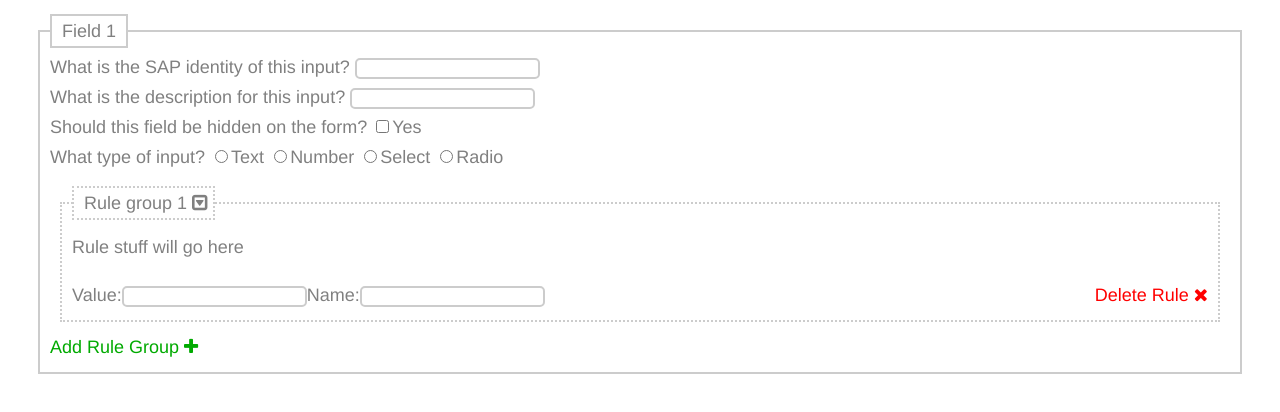
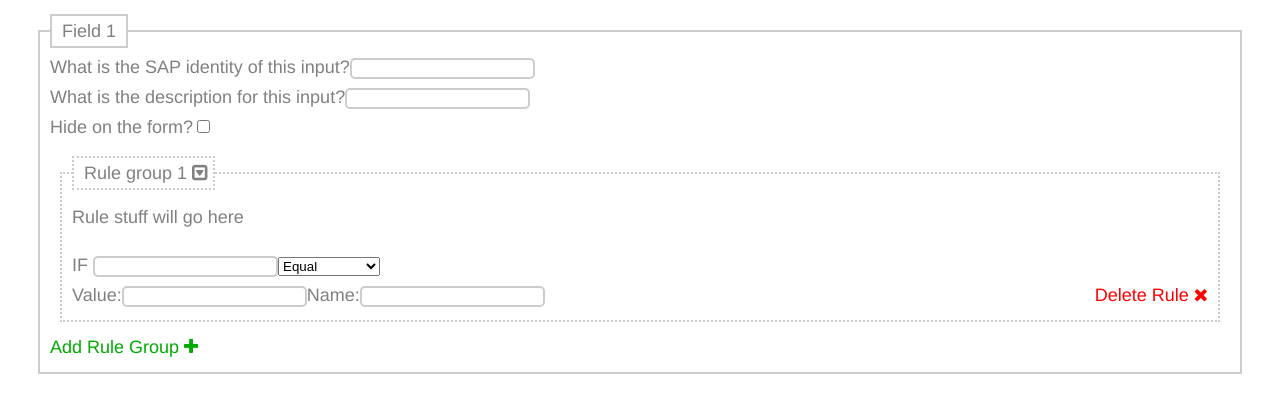
Before and after one commit to SmithDev1237/config-builder, a plain HTML site: page index.html in a window 1280 px wide. Drawn offline with Linux system fonts and the light colour scheme.

Commit message:
Started building up the rule inputs.

```diff
--- a/css/style.scss
+++ b/css/style.scss
@@ -47,7 +47,7 @@ body{
 	margin-top:30px;
 	position:relative;
 }
-#add-rule-group{
+.add-rule-group{
 	color:#00aa00;
 	cursor:pointer;
 }
--- a/index.html
+++ b/index.html
@@ -7,52 +7,117 @@
     <link rel="stylesheet" href="css/style.css">
 </head>
 <body>
-<section id="field-0"class="field">
-	<span class="heading">Field 1</span>
-	<label for="input-name">What is the SAP identity of this input?</label>
-	<input type='text' id='input-name-0'/><br>
-	<label for="input-desc">What is the description for this input?</label>
-	<input type='text' id='input-dec-0'/><br>
-	<label for="input-type">Should this field be hidden on the form?</label>
-	<input type="checkbox" name="input-hide-0" value="yes">Yes<br>
-	<label for="input-type">What type of input?</label>
-	<input type="radio" name="input-type-0" value="male">Text
-	<input type="radio" name="input-type-0" value="female">Number
-	<input type="radio" name="input-type-0" value="female">Select
-	<input type="radio" name="input-type-0" value="female">Radio<br>
-	<div class='options'>
+<div id="work-area">
 
-	</div>
-	<span id="add-rule-group">Add Rule Group <i class="icon-plus icon-4"></i></span>
-</section>
+</div>
 </body>
 <script>
 $(document).ready(function() {
 
-	$('#field-0 input[type=radio]').each(function(){
-		$(this).click( function( event ){
-			alert(1);
-		});
-	});
+	addField();
 
-	addRuleGroup('field-0');
-	$('#add-rule-group').click(function(){
+	//addRuleGroup('field-0');
+	//$('#add-rule-group').click(function(){
 
-		addRuleGroup('field-0');
-	});
+	//	addRuleGroup('field-0');
+	//});
 
 });
 
-function addRuleGroup(elementId){
+function addField(){
 
-	var parent = document.getElementById(elementId);
-	var optionsArea = parent.querySelector('.options');
+	var section = document.createElement('section');
+	section.className = "field";
+	var spnHeading = document.createElement('span');
+	spnHeading.className = "heading";
+	var numFields = $('.field').length;
+	numFields++;
+	spnHeading.innerHTML = "Field "+ numFields;
+	section.appendChild(spnHeading);
+	var lblValue = document.createElement('label');
+	lblValue.innerHTML = 'What is the SAP identity of this input?';
+	var txtValue = document.createElement('input');
+	txtValue.type = 'text';
+	var lineBreak = document.createElement('br');
+	section.appendChild(lblValue);
+	section.appendChild(txtValue);
+	section.appendChild(lineBreak);
+	var lblValue1 = document.createElement('label');
+	lblValue1.innerHTML = 'What is the description for this input?';
+	var txtValue1 = document.createElement('input');
+	txtValue1.type = 'text';
+	lineBreak = document.createElement('br');
+	section.appendChild(lblValue1);
+	section.appendChild(txtValue1);
+	section.appendChild(lineBreak);
+	var lblValue2 = document.createElement('label');
+	lblValue2.innerHTML = 'Hide on the form?';
+	var txtValue2 = document.createElement('input');
+	txtValue2.type = 'checkbox';
+	section.appendChild(lblValue2);
+	section.appendChild(txtValue2);
+
+	var options = document.createElement('div');
+	options.className = "options";
+	section.appendChild(options);
+
+
+
+	var spnAddRule = document.createElement('span');
+	spnAddRule.innerHTML = 'Add Rule Group ';
+	spnAddRule.className = 'add-rule-group';
+	$(spnAddRule).click(function(){
+
+		addRuleGroup(section);
+	});
+	var icon = document.createElement('i');
+	icon.className = 'icon-plus icon-4';
+	spnAddRule.appendChild(icon);
+	section.appendChild(spnAddRule);
+
+	var div = document.getElementById('work-area');
+	div.appendChild(section);
+
+	addRuleGroup(section);
+}
+
+function addRule(element){
+
+	var sctRule = document.createElement('section');
+	var lblValue1 = document.createElement('label');
+	lblValue1.innerHTML = 'IF ';
+	sctRule.appendChild(lblValue1);
+	var txtElement = document.createElement('input');
+	txtElement.type = 'text';
+	var slcCondition = document.createElement('select');
+	var option1 = document.createElement("option");
+	option1.text = "Equal";
+	var option2 = document.createElement("option");
+	option2.text = "Not Equal";
+	var option3 = document.createElement("option");
+	option3.text = "Greater Than";
+	var option4 = document.createElement("option");
+	option4.text = "Less Than";
+	slcCondition.add(option1,0);
+	slcCondition.add(option2,1);
+	slcCondition.add(option3,2);
+	slcCondition.add(option4,3);
+	sctRule.appendChild(txtElement);
+	sctRule.appendChild(slcCondition);
+	element.appendChild(sctRule);
+}
+
+function addRuleGroup(element){
+
+	//var parent = document.getElementById(elementId);
+	var optionsArea = element.querySelector('.options');
 	var div = document.createElement('div');
 	div.className = 'rule-group';
 	div.innerHTML = "<p>Rule stuff will go here</p>";
+	addRule(div);
 	var title = document.createElement('span');
 
-	var numRules = $('#'+ elementId + ' .rule-group').length;
+	var numRules = $(optionsArea).children('.rule-group').length;
 	numRules++;
 
 	title.innerHTML = "Rule group " + numRules + " <i class='icon-collapse'></i>";
```
Also changed, not shown: css/style.css.
